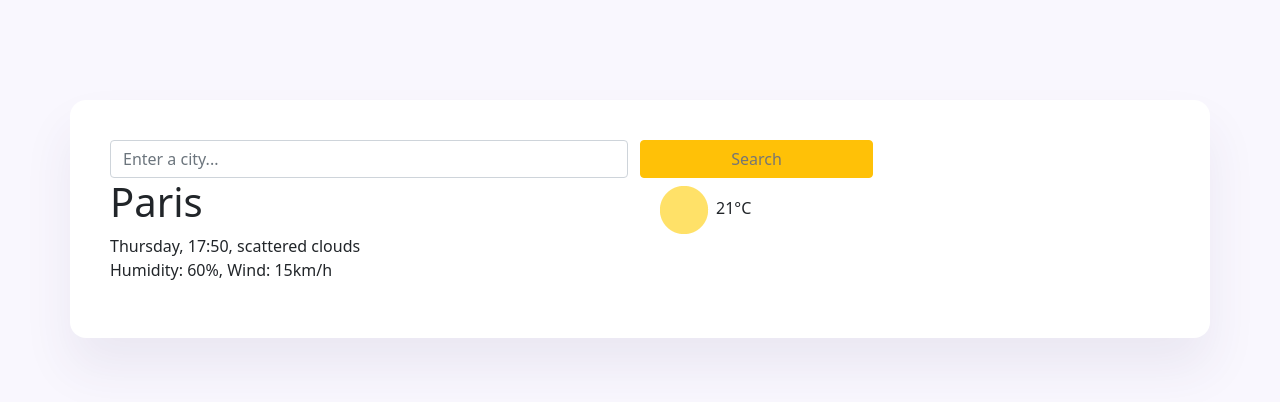
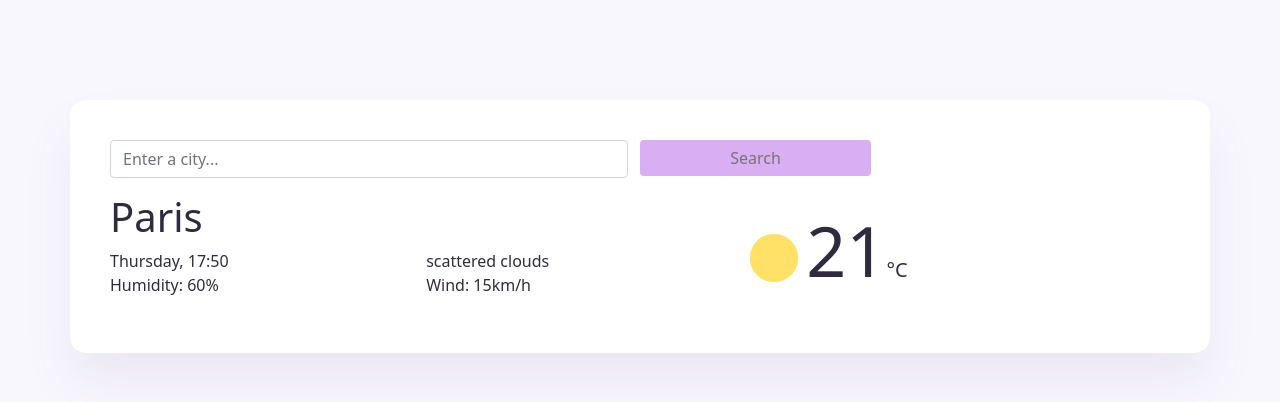
Before and after one commit to pipclubbs/shecodes-react-weather-search-homework, a React (Create React App) app: page / in a window 1280 px wide. Shown: the top 402 px of the page. Built offline with nearby package versions, Linux system fonts and the light colour scheme.

Commit message:
updating css

```diff
--- a/src/App.css
+++ b/src/App.css
@@ -1,8 +1,16 @@
+:root {
+  --main-colour: #302a3f;
+}
+
 body {
   margin: 100px 0;
   background-color: #f9f7fe;
 }
 
+h1 {
+  color: var(--main-colour);
+  padding-top: 15px;
+}
 .container {
   padding: 10px, 50px;
   background-color: #ffffff;
@@ -12,9 +20,23 @@ body {
 }
 .search-button {
   padding: 6px 0;
-  color: black;
+  background-color: #daaef2;
+  border-style: none;
 }
 
 .local-info {
   list-style-type: none;
+  color: var(--main-colour);
+  line-height: 1.5;
 }
+
+.current {
+  font-size: 70px;
+  color: var(--main-colour);
+  padding-top: 20px;
+}
+
+.celsius {
+  font-size: 20px;
+  vertical-align: center;
+}
--- a/src/App.js
+++ b/src/App.js
@@ -27,20 +27,35 @@ export default function App() {
           </form>
         </div>
         <div className="row">
-          <div className="col-6">
+          <div className="col-7">
             <div className="row">
               <h1>Paris</h1>
             </div>
             <div className="row">
               <ul className="local-info">
-                <li>Thursday, 17:50, scattered clouds</li>
-                <li>Humidity: 60%, Wind: 15km/h</li>
+                <div className="row">
+                  <div className="col-6">
+                    <li>Thursday, 17:50</li>
+                  </div>
+                  <div className="col-6">
+                    <li> scattered clouds</li>
+                  </div>
+                </div>
+                <div className="row">
+                  <div className="col-6">
+                    <li>Humidity: 60%</li>
+                  </div>
+                  <div className="col-6">
+                    <li>Wind: 15km/h</li>
+                  </div>
+                </div>
               </ul>
             </div>
           </div>
-          <div className="col-6">
+          <div className="col-5 current">
             <img src="./sunny.png" alt="weather icon" />
-            <span>21°C</span>
+            <span>21</span>
+            <span className="celsius">°C</span>
           </div>
         </div>
       </div>
```
